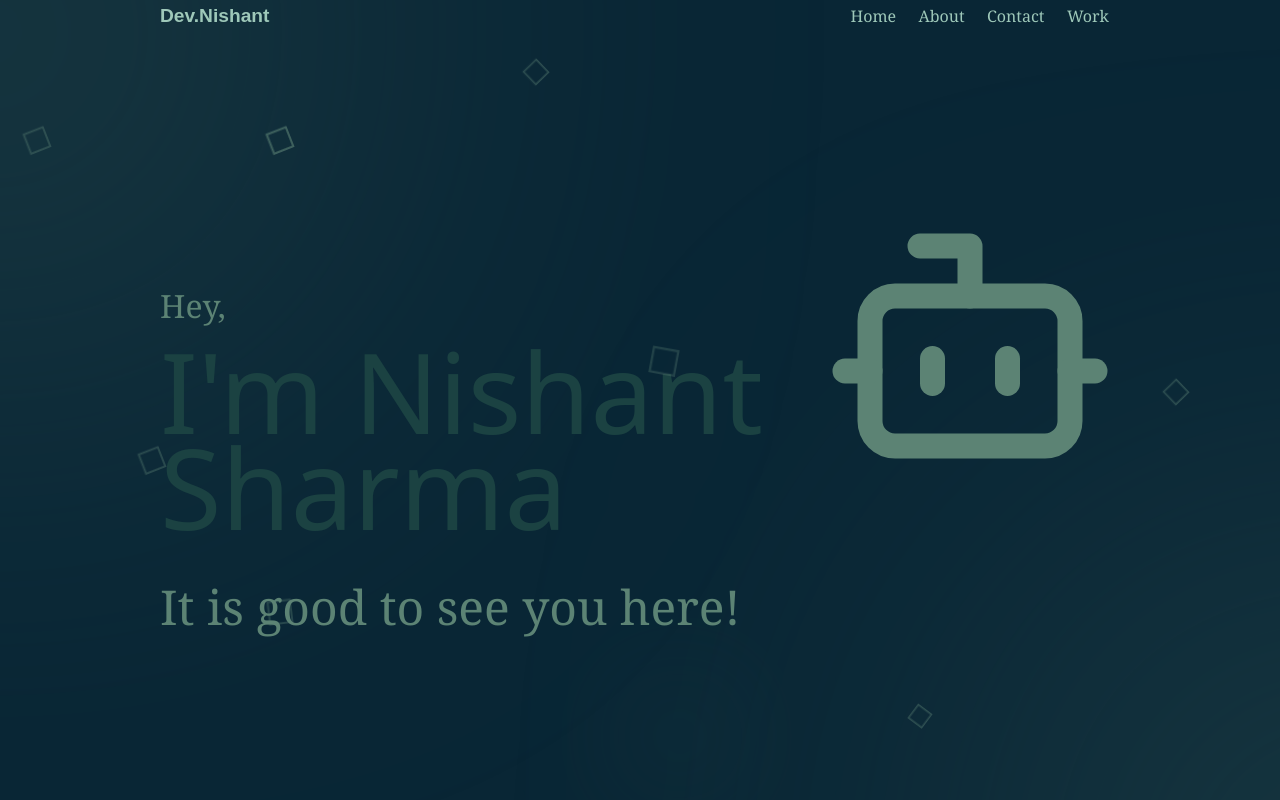
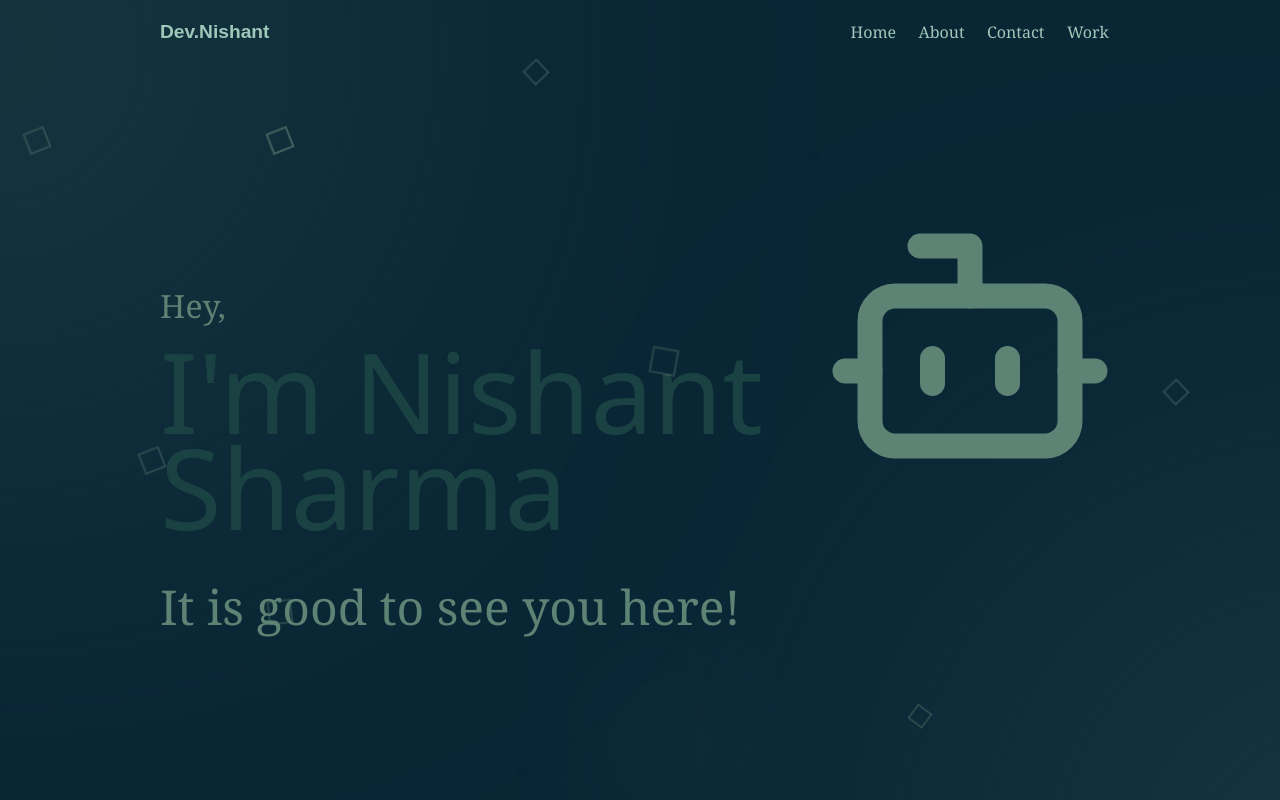
Before and after one commit to nishant952030/portfolio, a React (Create React App) app: page / in a window 1280 px wide. Shown: the top 800 px of the page. Built offline with nearby package versions, Linux system fonts and the light colour scheme; a web font is replaced by a local one.

Commit message:
updated modules

```diff
--- a/package.json
+++ b/package.json
@@ -6,9 +6,10 @@
     "@testing-library/jest-dom": "^5.17.0",
     "@testing-library/react": "^13.4.0",
     "@testing-library/user-event": "^13.5.0",
+    "lucide-react": "^0.316.0",
     "react": "^18.2.0",
     "react-dom": "^18.2.0",
-    "react-scripts": "5.0.1",
+    "react-scripts": "^5.0.1",
     "web-vitals": "^2.1.4"
   },
   "scripts": {
--- a/src/App.js
+++ b/src/App.js
@@ -2,7 +2,6 @@ import React from "react";
 import Navbar from "./components/navbar/Navbar";
 import "./index.css";
 import "../src/css/style.css"
-import { Octagon } from "lucide-react"
 import Intro from "./components/mainPAge/Intro";
 function App() {
   return (
--- a/src/components/navbar/Navbar.js
+++ b/src/components/navbar/Navbar.js
@@ -26,7 +26,7 @@ function Navbar() {
         setShowSideNAvbar(!ShowSideNAvbar)
     }
     return (
-        <div className='navbar-main'>
+        <div className='navbar-main pt-4'>
             <nav className='nav'>
                 <div className="logo">Dev.Nishant</div>
                 {showNavbar >= 630 ?
--- a/src/components/sideNav/SideNavbar.js
+++ b/src/components/sideNav/SideNavbar.js
@@ -3,7 +3,7 @@ import React from 'react'
 const SideNavbar = () => {
     const navItems = ['Home', 'About', 'Contact', 'Work'];
   return (
-      <div className='h-full absolute top-8 right-0 w-48  bg-gradient-to-l from-[#092635] to-transparent p-4 z-20'>
+      <div className='h-full absolute top-12 right-0 w-56  bg-gradient-to-l from-[#092635] to-transparent p-4 z-20'>
           {navItems.map((item) => (
               <div key={item} className='text-[#9EC8B9] h-8 flex justify-center align-middle hover:cursor-pointer hover:bg-[#133c50] rounded-lg font-bold'>{item}</div>
           ))}
```
Also changed, not shown: 1 other file (tests, documents, lock files or other folders).
